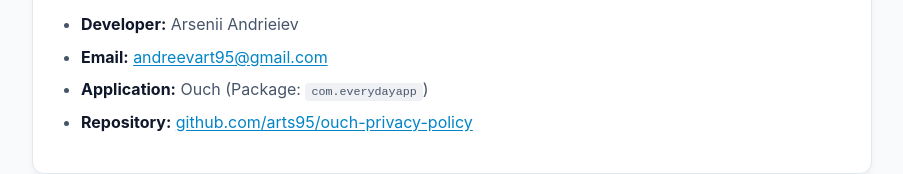
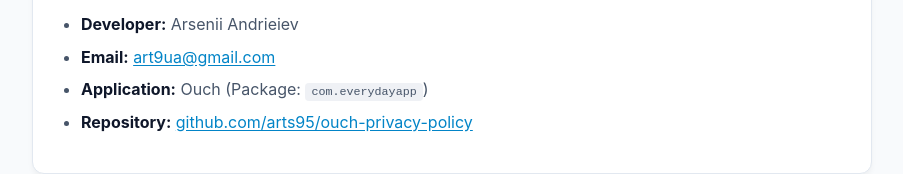
Before and after one commit to arts95/ouch-privacy-policy, a plain HTML site: page index.html in a window 1280 px wide. Shown: the part 3377-3551 px from the top of the page, without its empty margins (188-1091 px from the left). Drawn offline with Linux system fonts and the light colour scheme.

Commit message:
Update contact email to art9ua@gmail.com

```diff
--- a/index.html
+++ b/index.html
@@ -284,7 +284,7 @@
       </p>
       <ul>
         <li><strong>Developer:</strong> Arsenii Andrieiev</li>
-        <li><strong>Email:</strong> <a href="mailto:andreevart95@gmail.com">andreevart95@gmail.com</a></li>
+        <li><strong>Email:</strong> <a href="mailto:art9ua@gmail.com">art9ua@gmail.com</a></li>
         <li><strong>Application:</strong> Ouch (Package: <code>com.everydayapp</code>)</li>
         <li><strong>Repository:</strong> <a href="https://github.com/arts95/ouch-privacy-policy" target="_blank" rel="noopener noreferrer">github.com/arts95/ouch-privacy-policy</a></li>
       </ul>
```
Also changed, not shown: 1 other file.
